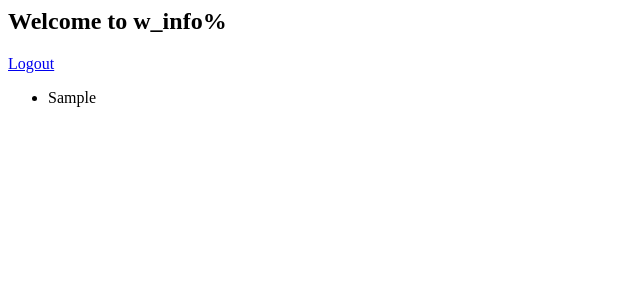
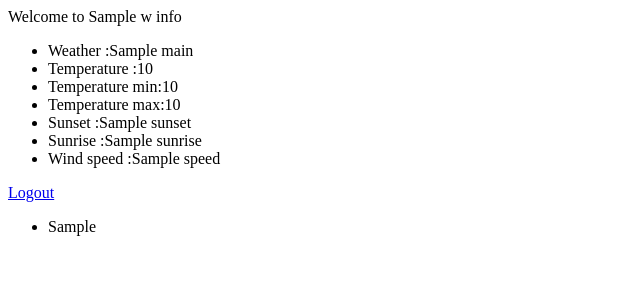
Before and after one commit to Lynda-HADJALI/BDD-meteo-velib, a Flask app: template web/templates/welcome.html in a window 1280 px wide. Shown: the top 300 px of the page, without its empty margins (0-640 px from the left). Run offline with Flask 2, Linux system fonts and the light colour scheme; the template is opened without the code that fills it: most values are stand-ins (such as "Sample title", 1, 10 or a date in 2020); parts of the project's set-up code (start-up, migrations or seed data) failed here and were passed over.

Commit message:
requetes complexes

```diff
--- a/web/templates/welcome.html
+++ b/web/templates/welcome.html
@@ -5,8 +5,19 @@
     <title>Summary | GUDLFT Registration</title>
 </head>
 <body>
-        <h2>Welcome to w_info% </h2><a href="{{url_for('logout')}}">Logout</a>
-
+        <h2style="text-align:center">
+Welcome to {{w_info['name']}} </h2>
+<p> <ul>
+<li> Weather :{{w_info['weather'][0]['main']}} </li>
+<li> Temperature :{{w_info['main']['temp']}}</li>
+<li> Temperature min:{{w_info['main']['temp_min']}}</li>
+<li> Temperature max:{{w_info['main']['temp_max']}}</li>
+<li> Sunset :{{w_info['sys']['sunset']}}</li>
+<li> Sunrise :{{w_info['sys']['sunrise']}}</li>
+<li> Wind speed :{{w_info['wind']['speed']}}</li>
+</ul>
+</p>
+<a href="{{url_for('logout')}}">Logout</a>
     {% with messages = w_info%}
     {% if messages %}
         <ul>
```
Also changed, not shown: traitement.py (+7 -0 lines).
